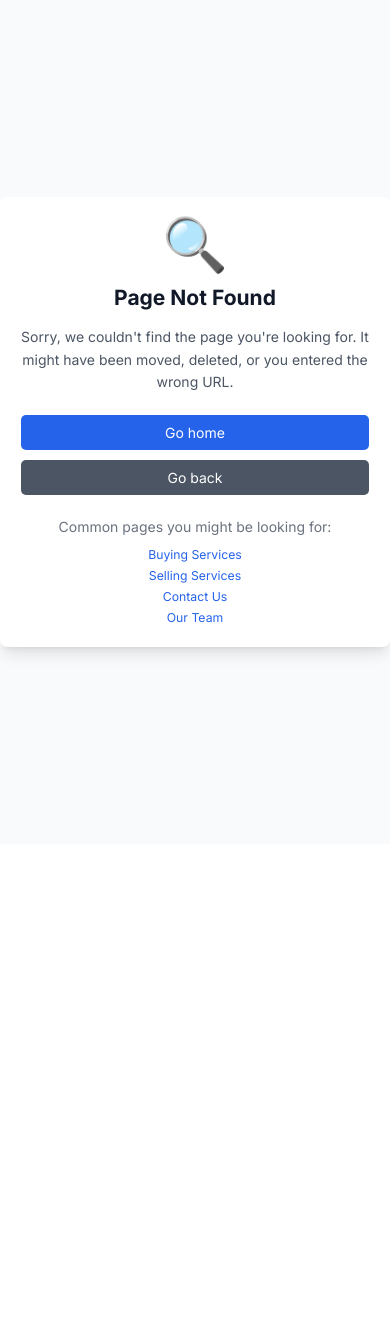
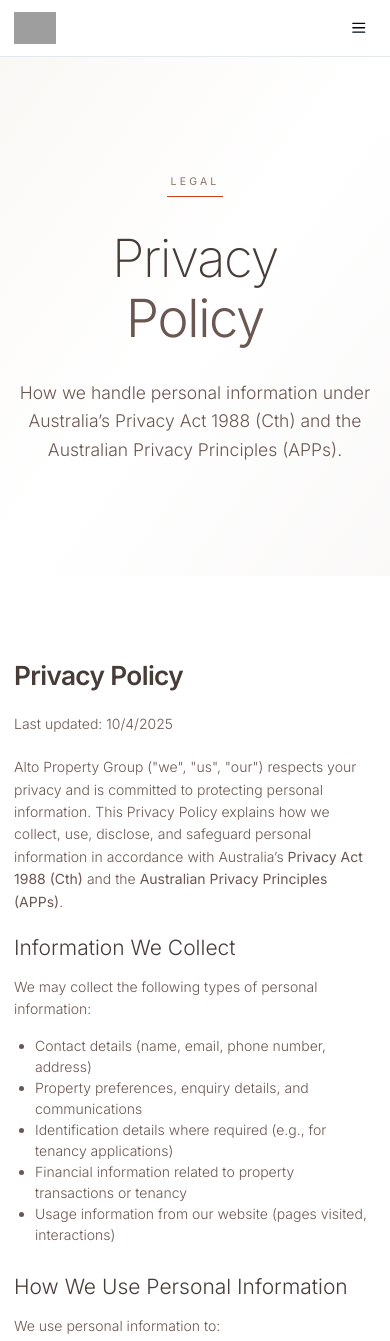
Before and after one commit to vtion001/alto-property-website-2, a Next.js app: page /privacy-policy in a window 390 px wide. Before the commit this address had no page. Shown: the top 1341 px of the page. Before the commit the page ends 844 px from the top, so only its background shows below. Built offline with nearby package versions, Linux system fonts and the light colour scheme; grey boxes are pictures that could not be loaded.

Commit message:
mobile optimization and privacy policy page added

```diff
--- a/app/page.tsx
+++ b/app/page.tsx
@@ -34,7 +34,7 @@ export default function HomePage() {
 
       <main className="flex-1">
         {/* Hero Section with Video Background */}
-        <section className="relative overflow-hidden min- h-[100svh] sm:min-h-screen flex items-center">
+        <section className="relative overflow-hidden min-h-[100svh] sm:min-h-screen flex items-center">
           {/* Video Background */}
           <div className="absolute inset-0 z-0">
             <video autoPlay muted loop playsInline className="absolute top-0 left-0 w-full h-full object-cover scale-150">
--- /dev/null
+++ b/app/privacy-policy/page.tsx
@@ -0,0 +1,146 @@
+import { Navigation } from "@/components/navigation"
+import Footer from "@/components/ui/footer"
+export const metadata = {
+  title: "Privacy Policy – Alto Property Group",
+  description: "How Alto Property Group handles personal information under Australia’s Privacy Act 1988 (Cth) and the Australian Privacy Principles (APPs).",
+};
+
+export default function PrivacyPolicyPage() {
+  return (
+    <div className="flex flex-col min-h-screen">
+      <Navigation />
+      <main className="flex-1">
+        {/* Page Header */}
+        <section className="relative py-32 lg:py-40 overflow-hidden bg-gradient-to-br from-cream via-white to-brown-50">
+          <div className="container relative">
+            <div className="text-center space-y-10">
+              <div className="inline-block">
+                <div className="text-xs tracking-[0.3em] text-brown-600 uppercase mb-2">Legal</div>
+                <div className="w-16 h-px bg-brand-red mx-auto"></div>
+              </div>
+              <h1 className="text-6xl font-extralight tracking-tight sm:text-7xl lg:text-8xl text-brown-800 leading-none">
+                Privacy
+                <span className="block font-light text-brown-700 mt-2">Policy</span>
+              </h1>
+              <p className="text-xl font-light text-brown-700 max-w-3xl mx-auto leading-relaxed">
+                How we handle personal information under Australia’s Privacy Act 1988 (Cth) and the Australian Privacy Principles (APPs).
+              </p>
+              <p className="sr-only">Last updated: {new Date().toLocaleDateString()}</p>
+            </div>
+          </div>
+        </section>
+
+        {/* Content */}
+        <section className="py-24 bg-white">
+          <div className="container max-w-4xl text-brown-800">
+            <h1 className="text-3xl md:text-4xl font-semibold tracking-tight mb-6">Privacy Policy</h1>
+            <p className="text-brown-700 font-light mb-6">Last updated: {new Date().toLocaleDateString()}</p>
+
+            <p className="text-brown-700 font-light mb-6">
+              Alto Property Group ("we", "us", "our") respects your privacy and is
+              committed to protecting personal information. This Privacy Policy explains
+              how we collect, use, disclose, and safeguard personal information in
+              accordance with Australia’s <strong>Privacy Act 1988 (Cth)</strong> and the
+              <strong> Australian Privacy Principles (APPs)</strong>.
+            </p>
+
+            <section className="space-y-4 mb-8">
+              <h2 className="text-2xl font-light text-brown-800">Information We Collect</h2>
+              <p className="text-brown-700 font-light">We may collect the following types of personal information:</p>
+              <ul className="list-disc pl-6 text-brown-700 font-light">
+                <li>Contact details (name, email, phone number, address)</li>
+                <li>Property preferences, enquiry details, and communications</li>
+                <li>Identification details where required (e.g., for tenancy applications)</li>
+                <li>Financial information related to property transactions or tenancy</li>
+                <li>Usage information from our website (pages visited, interactions)</li>
+              </ul>
+            </section>
+
+            <section className="space-y-4 mb-8">
+              <h2 className="text-2xl font-light text-brown-800">How We Use Personal Information</h2>
+              <p className="text-brown-700 font-light">We use personal information to:</p>
+              <ul className="list-disc pl-6 text-brown-700 font-light">
+                <li>Respond to enquiries and provide property services</li>
+                <li>Facilitate buying, selling, renting, and property management</li>
+                <li>Verify identity and process applications or transactions</li>
+                <li>Improve our website, services, and customer experience</li>
+                <li>Send updates, marketing, and service communications (you may opt-out)</li>
+              </ul>
+            </section>
+
+            <section className="space-y-4 mb-8">
+              <h2 className="text-2xl font-light text-brown-800">Disclosure of Personal Information</h2>
+              <p className="text-brown-700 font-light">We may disclose personal information to:</p>
+              <ul className="list-disc pl-6 text-brown-700 font-light">
+                <li>Service providers (IT, marketing, payment, and support services)</li>
+                <li>Professional advisors (legal, accounting, financial)</li>
+                <li>Regulators, government authorities, or as required by law</li>
+                <li>Parties to a property transaction (with your consent where appropriate)</li>
+              </ul>
+              <p className="text-brown-700 font-light">
+                Where we transfer personal information overseas, we take reasonable steps
+                to ensure recipients comply with standards comparable to the APPs.
+              </p>
+            </section>
+
+            <section className="space-y-4 mb-8">
+              <h2 className="text-2xl font-light text-brown-800">Data Security and Storage</h2>
+              <p className="text-brown-700 font-light">
+                We take reasonable steps to protect personal information from misuse,
+                interference, loss, unauthorised access, modification, or disclosure.
+                Information may be stored in Australia or in secure cloud services.
+              </p>
+            </section>
+
+            <section className="space-y-4 mb-8">
+              <h2 className="text-2xl font-light text-brown-800">Access and Correction</h2>
+              <p className="text-brown-700 font-light">
+                You may request access to or correction of your personal information. To
+                make a request, contact us using the details below. We will respond within
+                a reasonable time in accordance with the APPs.
+              </p>
+            </section>
+
+            <section className="space-y-4 mb-8">
+              <h2 className="text-2xl font-light text-brown-800">Cookies and Analytics</h2>
+              <p className="text-brown-700 font-light">
+                We use cookies and analytics to improve site performance and user
+                experience. You can control cookies through your browser settings.
+              </p>
+            </section>
+
+            <section className="space-y-4 mb-8">
+              <h2 className="text-2xl font-light text-brown-800">Marketing Preferences</h2>
+              <p className="text-brown-700 font-light">
+                We may send you property updates, market insights, or service messages.
+                You can opt out of marketing communications at any time by following the
+                unsubscribe instructions or contacting us directly.
+              </p>
+            </section>
+
+            <section className="space-y-4 mb-8">
+              <h2 className="text-2xl font-light text-brown-800">Contact Us</h2>
+              <p className="text-brown-700 font-light">For privacy requests or questions, please contact:</p>
+              <address className="not-italic text-brown-700 font-light">
+                Alto Property Group<br />
+                Email: <a className="text-brand-red hover:underline" href="mailto:info@altoproperty.com.au">info@altoproperty.com.au</a><br />
+                Phone: <a className="text-brand-red hover:underline" href="tel:+6175550123">07 5550 123</a>
+              </address>
+            </section>
+
+            <section className="space-y-4">
+              <h2 className="text-2xl font-light text-brown-800">Complaints</h2>
+              <p className="text-brown-700 font-light">
+                If you are dissatisfied with our handling of your personal information,
+                you may contact us using the details above. You also have the right to
+                lodge a complaint with the Office of the Australian Information
+                Commissioner (OAIC) at <a className="text-brand-red hover:underline" href="https://www.oaic.gov.au/">oaic.gov.au</a>.
+              </p>
+            </section>
+          </div>
+        </section>
+      </main>
+      <Footer />
+    </div>
+  );
+}
--- a/components/navigation.tsx
+++ b/components/navigation.tsx
@@ -182,6 +182,12 @@ export function Navigation() {
             </NavigationMenuItem>
 
             <NavigationMenuItem>
+              <NavigationMenuLink asChild className={cn(navigationMenuTriggerStyle(), "text-brown-800 hover:text-brown-900 text-sm md:text-base")}>
+                <Link href="/privacy-policy">Privacy Policy</Link>
+              </NavigationMenuLink>
+            </NavigationMenuItem>
+
+            <NavigationMenuItem>
               <NavigationMenuTrigger className="text-brown-800 hover:text-brown-900 text-sm md:text-base">Contact</NavigationMenuTrigger>
               <NavigationMenuContent>
                 <div className="grid gap-3 p-4 md:p-6 w-[300px] md:w-[500px] md:grid-cols-2">
@@ -253,6 +259,7 @@ export function Navigation() {
                 <MobileNavLink href="/finance" onClick={closeSheet} className="font-semibold text-brown-800">Finance</MobileNavLink>
                 <MobileNavLink href="/team" onClick={closeSheet} className="font-semibold text-brown-800">Team</MobileNavLink>
                 <MobileNavLink href="/blog" onClick={closeSheet} className="font-semibold text-brown-800">Blog</MobileNavLink>
+                <MobileNavLink href="/privacy-policy" onClick={closeSheet} className="font-semibold text-brown-800">Privacy Policy</MobileNavLink>
                 <MobileNavLink href="/contact" onClick={closeSheet} className="font-semibold text-brown-800">Contact Us</MobileNavLink>
               </div>
 
```
